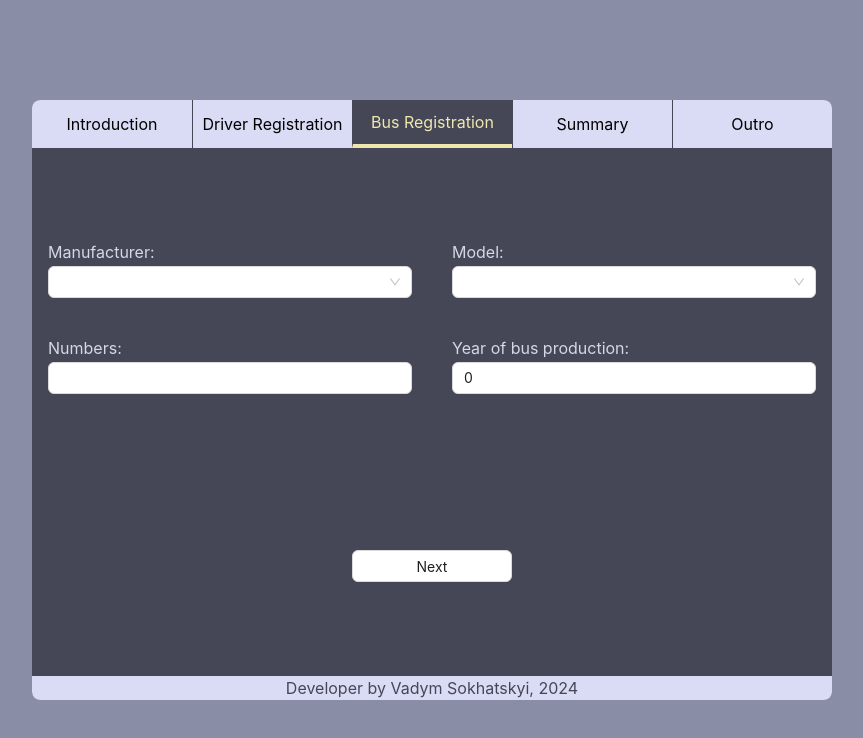
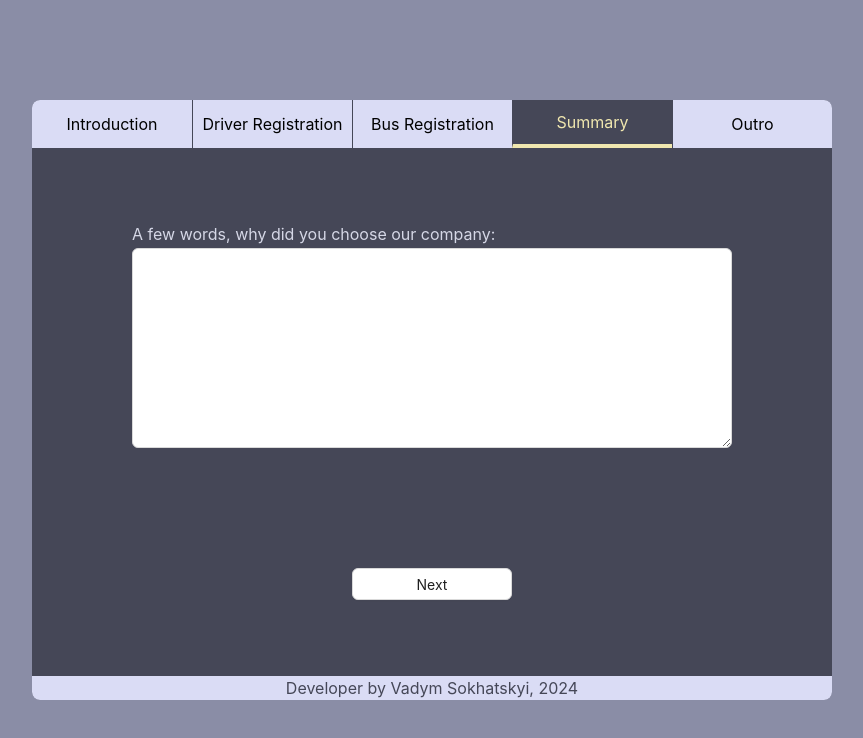
Before and after one commit to VadimSokhatsky/busy-demo-2024, a React (Create React App) app: page / in a window 1280 px wide. Shown: the top 738 px of the page, without its empty margins (208-1071 px from the left). Built offline with nearby package versions, Linux system fonts and the light colour scheme.

Commit message:
add summary

```diff
--- a/src/components/Summary/Summary.css
+++ b/src/components/Summary/Summary.css
@@ -1,3 +1,27 @@
 .summary {
+    display: flex;
+    flex-direction: column;
+    justify-content: space-around;
+    align-items: center;
+    height: 496px;
+}
 
+.summary__field {
+    position: relative;
+    display: flex;
+    flex-direction: column;
+    gap: 4px;
+    width: 600px;
 }
+
+
+.summary__error {
+    position: absolute;
+    bottom: -20px;
+    right: 0;
+    color: #fca89f;
+}
+
+.summary__next {
+    width: 160px;
+}
--- a/src/components/Summary/Summary.tsx
+++ b/src/components/Summary/Summary.tsx
@@ -1,8 +1,43 @@
+import {useEffect, useState} from "react";
+
+import {Input, Button} from "antd";
+
+import {useBoundStore} from "../../store/store";
+
 import './Summary.css';
 
 const Summary = () => {
+
+    const { summary, setSummary, nextPage } = useBoundStore();
+
+    const [value, setValue] = useState<string>(summary);
+    const [hasSubmit, setHasSubmit] = useState<boolean>(false);
+
+    const error = hasSubmit ? (value ? (value.length >= 100 ? '' : 'Minimum 100') : 'Required field') : '';
+
+    useEffect(() => {
+        setSummary(value);
+    }, [value]);
+
+    const handleSubmit = () => {
+        if (value && value.length >= 100) nextPage();
+        if (!hasSubmit) setHasSubmit(true);
+    }
+
     return (
-        <div className="summary"></div>
+        <form className="summary">
+            <div className="summary__field">
+                <label htmlFor="summary">A few words, why did you choose our company:</label>
+                <Input.TextArea
+                    id="summary"
+                    value={value}
+                    onChange={(e) => setValue(e.target.value)}
+                    style={{ height: '200px' }}
+                />
+                {error && <span className="summary__error">{error}</span>}
+            </div>
+            <Button className="summary__next" onClick={handleSubmit}>Next</Button>
+        </form>
     )
 }
 
--- a/src/store/slice/page.slice.ts
+++ b/src/store/slice/page.slice.ts
@@ -7,7 +7,7 @@ export type PageSlice = {
 }
 
 export const createPageSlice: StateCreator<PageSlice> = (set) => ({
-    page: 3,
+    page: 4,
     nextPage: () => set( (state: PageSlice) => ({ page: state.page + 1 }) ),
     reset: () => set( () => ({ page: 1 }) ),
 })
--- /dev/null
+++ b/src/store/slice/summary.slice.ts
@@ -0,0 +1,13 @@
+import {StateCreator} from "zustand/vanilla";
+
+export type SummarySlice = {
+    summary: string;
+    setSummary: (value: string) => void;
+    reset: () => void;
+}
+
+export const createSummarySlice: StateCreator<SummarySlice> = (set) => ({
+    summary: '',
+    setSummary: (value) => set( (state) => ({ summary: value }) ),
+    reset: () => set( () => ({ summary: '' }) )
+})
--- a/src/store/store.ts
+++ b/src/store/store.ts
@@ -3,9 +3,11 @@ import {create} from "zustand/react";
 import {PageSlice, createPageSlice} from "./slice/page.slice";
 import {DriverSlice, createDriverSlice} from "./slice/driver.slice";
 import {BusSlice, createBusSlice} from "./slice/bus.slice";
+import {SummarySlice, createSummarySlice} from "./slice/summary.slice";
 
-export const useBoundStore = create<PageSlice & DriverSlice & BusSlice>()((...a) => ({
+export const useBoundStore = create<PageSlice & DriverSlice & BusSlice & SummarySlice>()((...a) => ({
     ...createPageSlice(...a),
     ...createDriverSlice(...a),
     ...createBusSlice(...a),
+    ...createSummarySlice(...a),
 }));
```
